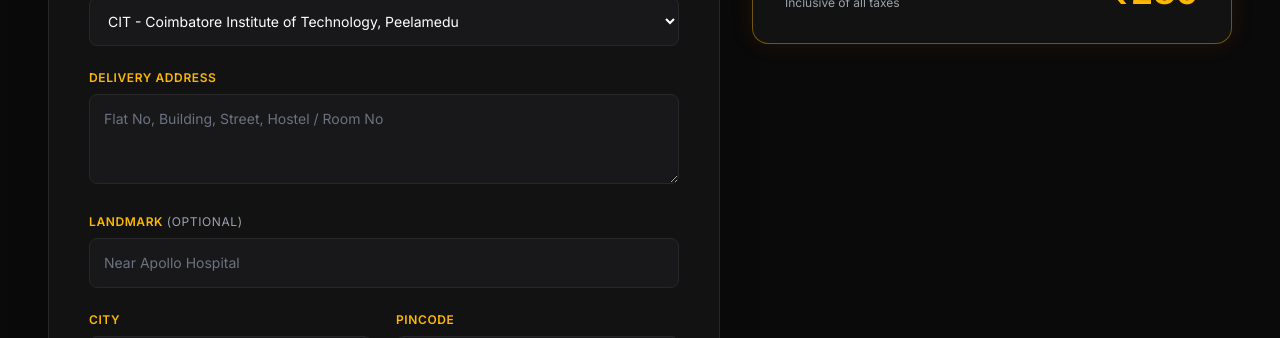
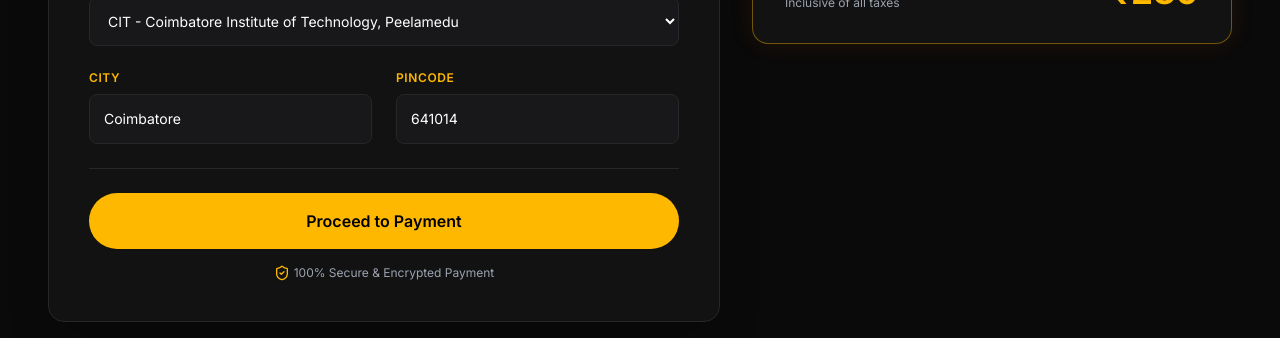
Before and after one commit to urwishservice-max/engineersbiriyani, a React (Vite) app in the folder client/: page /checkout in a window 1280 px wide. Shown: the part 758-1096 px from the top of the page. Built offline with nearby package versions, Linux system fonts and the light colour scheme.

Commit message:
Remove delivery address and landmark fields, rely on location selector

```diff
--- a/client/src/pages/Checkout.tsx
+++ b/client/src/pages/Checkout.tsx
@@ -16,8 +16,6 @@ const checkoutSchema = z.object({
   name: z.string().min(2, 'Name is required'),
   phone: z.string().regex(/^[6-9]\d{9}$/, 'Please enter a valid 10-digit Indian mobile number'),
   location: z.string().min(1, 'Delivery location is required'),
-  address: z.string().min(5, 'Delivery address is required'),
-  landmark: z.string().optional(),
   city: z.string().min(2, 'City is required'),
   pincode: z.string().regex(/^\d{6}$/, 'Please enter a valid 6-digit pincode'),
 });
@@ -57,10 +55,15 @@ const Checkout = () => {
       localStorage.setItem('customerPhone', data.phone);
       const apiBase = import.meta.env.VITE_API_URL || 'http://localhost:5000';
 
+      const customerPayload = {
+        ...data,
+        address: data.location,
+      };
+
       let createdOrderId = '';
       try {
         const response = await axios.post(`${apiBase}/api/orders`, {
-          customer: data,
+          customer: customerPayload,
           quantity,
           optionType,
         });
@@ -80,7 +83,7 @@ const Checkout = () => {
 
         const fallbackOrder = {
           orderId: createdOrderId,
-          customer: data,
+          customer: customerPayload,
           product: {
             name: currentOption.name,
             quantity,
@@ -218,26 +221,6 @@ const Checkout = () => {
                   {errors.location && <p className="text-red-400 text-xs mt-1 font-medium">{errors.location.message}</p>}
                 </div>
 
-                <div>
-                  <label className="block text-xs font-bold uppercase tracking-wider text-[#FFB800] mb-2">Delivery Address</label>
-                  <textarea
-                    {...register('address')}
-                    className="w-full p-3.5 rounded-lg border border-[#27272A] bg-[#18181B] text-white placeholder:text-gray-500 focus:outline-none focus:border-[#FFB800] transition-colors text-sm min-h-[90px] resize-y"
-                    placeholder="Flat No, Building, Street, Hostel / Room No"
-                  ></textarea>
-                  {errors.address && <p className="text-red-400 text-xs mt-1 font-medium">{errors.address.message}</p>}
-                </div>
-
-                <div>
-                  <label className="block text-xs font-bold uppercase tracking-wider text-[#FFB800] mb-2">Landmark <span className="text-gray-400 font-normal">(Optional)</span></label>
-                  <input
-                    {...register('landmark')}
-                    type="text"
-                    className="w-full p-3.5 rounded-lg border border-[#27272A] bg-[#18181B] text-white placeholder:text-gray-500 focus:outline-none focus:border-[#FFB800] transition-colors text-sm"
-                    placeholder="Near Apollo Hospital"
-                  />
-                </div>
-
                 <div className="grid grid-cols-1 md:grid-cols-2 gap-6">
                   <div>
                     <label className="block text-xs font-bold uppercase tracking-wider text-[#FFB800] mb-2">City</label>
```
Also changed, not shown: 1 other file (tests, documents, lock files or other folders).
